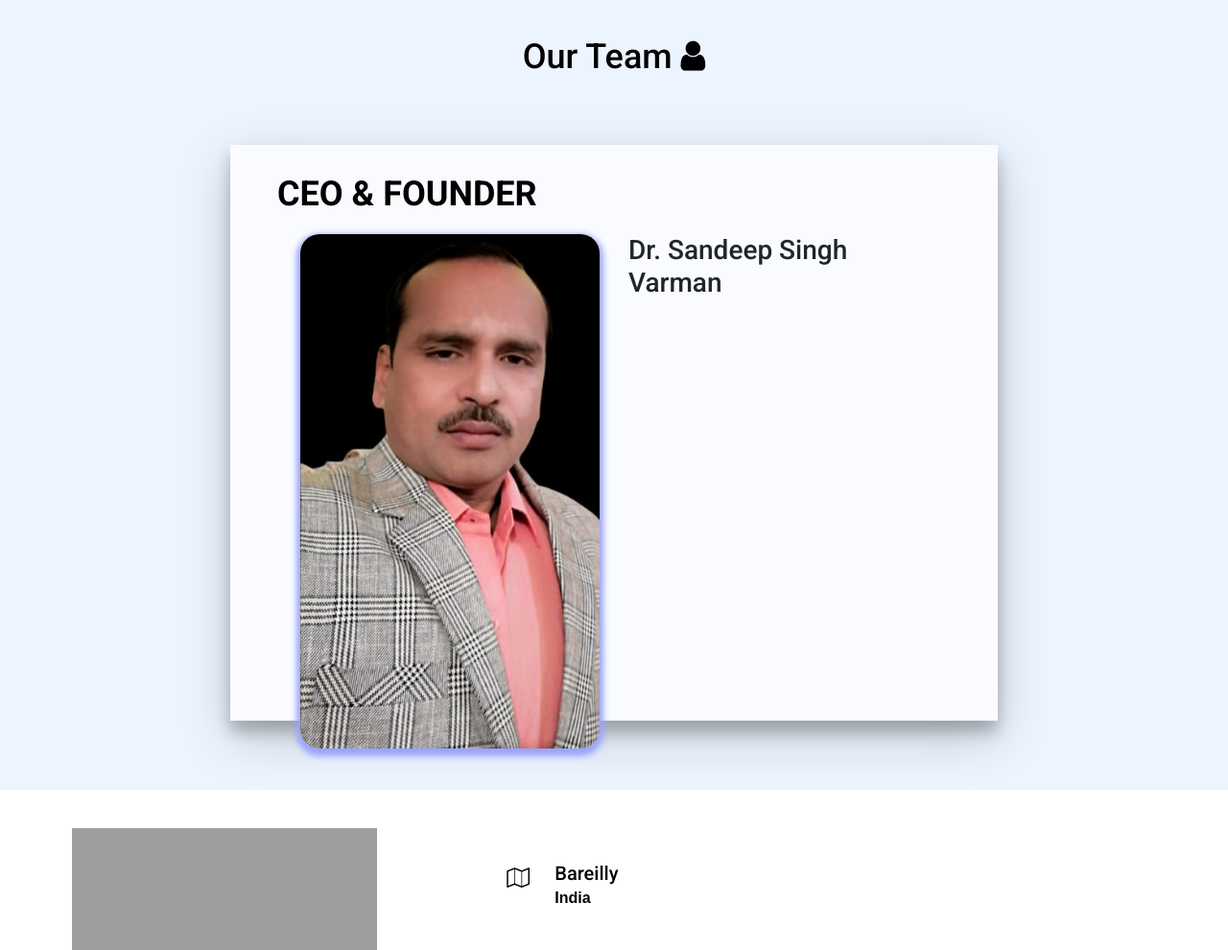
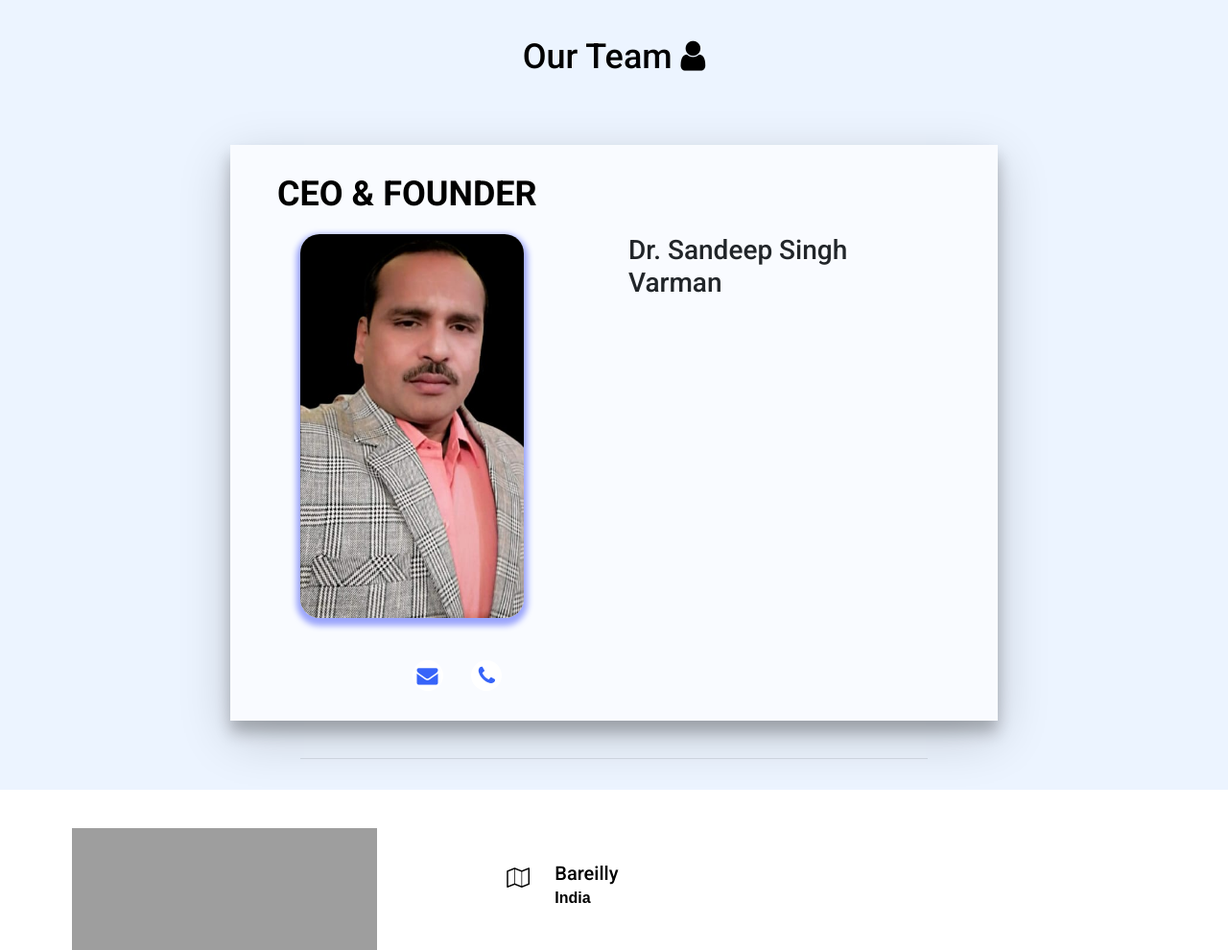
Before and after one commit to saurabhjdsingh/gurudekho, a Django app: page /about in a window 1280 px wide. Shown: the part 1203-2193 px from the top of the page at 96% size. Run offline with Django 3.2, Linux system fonts and the light colour scheme; data that the repository does not hold is empty; some libraries are stand-ins or nearby versions; grey boxes are pictures that could not be loaded.

Commit message:
Update about.html

```diff
--- a/templates/about.html
+++ b/templates/about.html
@@ -158,7 +158,7 @@
                     <div class="px-5">
                      <div class="row mb-5">
                        <div class="col-lg-6">
-                        <img src="{% static 'images/sandeep.jpeg' %}" width="100%" alt="" srcset="" style="box-shadow:0 4px 6px 4px rgb(154, 164, 252);border-radius: 20px;">
+                        <img src="{% static 'images/sandeep.jpeg' %}" width="100%" alt="" srcset="" style="box-shadow:0 4px 6px 4px rgb(154, 164, 252);border-radius: 20px; height: 400px; width: auto;">
                        <br><br>
                        <div class="px-3" style="text-align: center;">
                           <a class="btn-social btn-blue" href="mailto:sandeep@gurudekho.com" style="background: transparent; padding: 0;">
```
